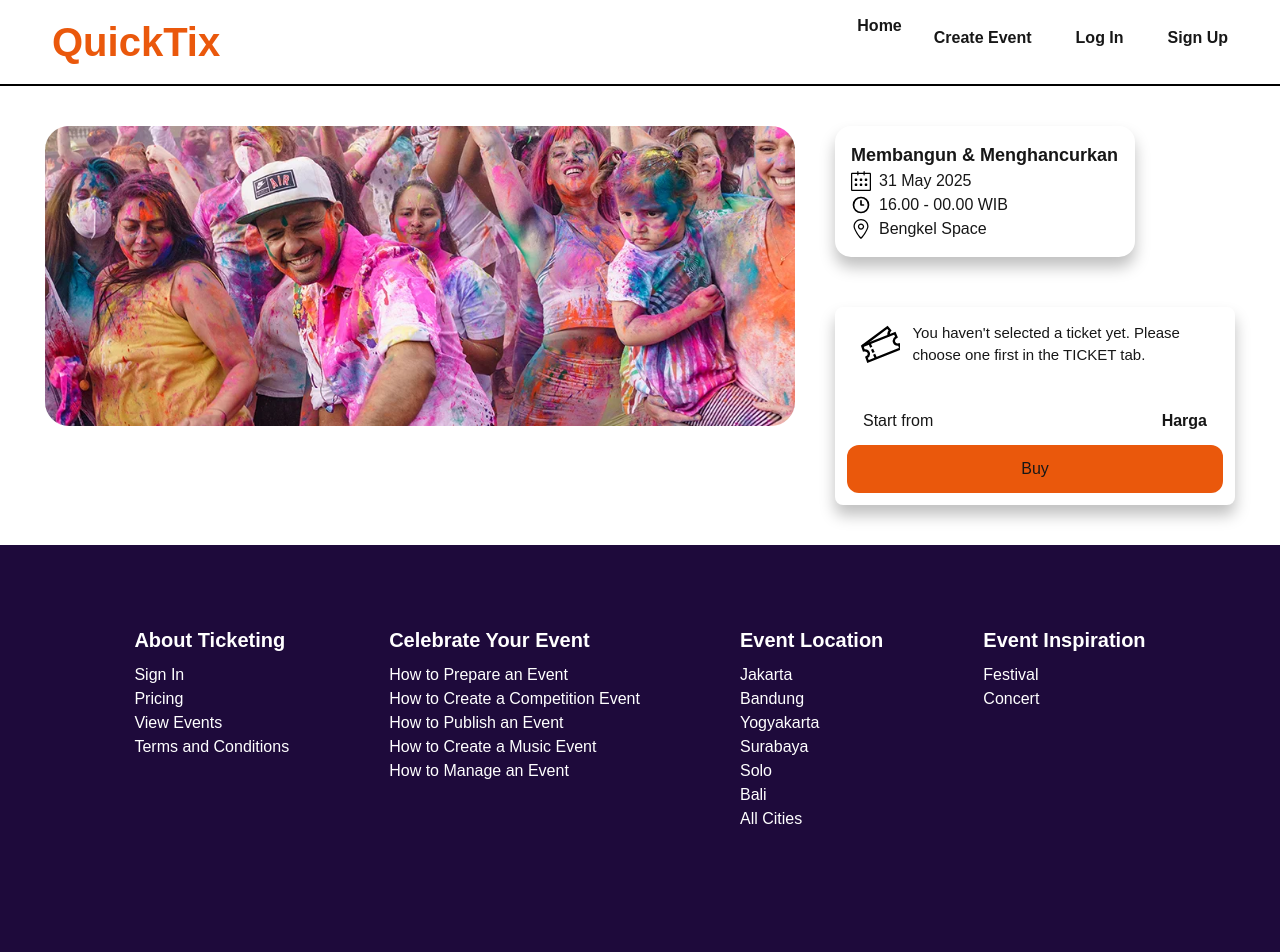
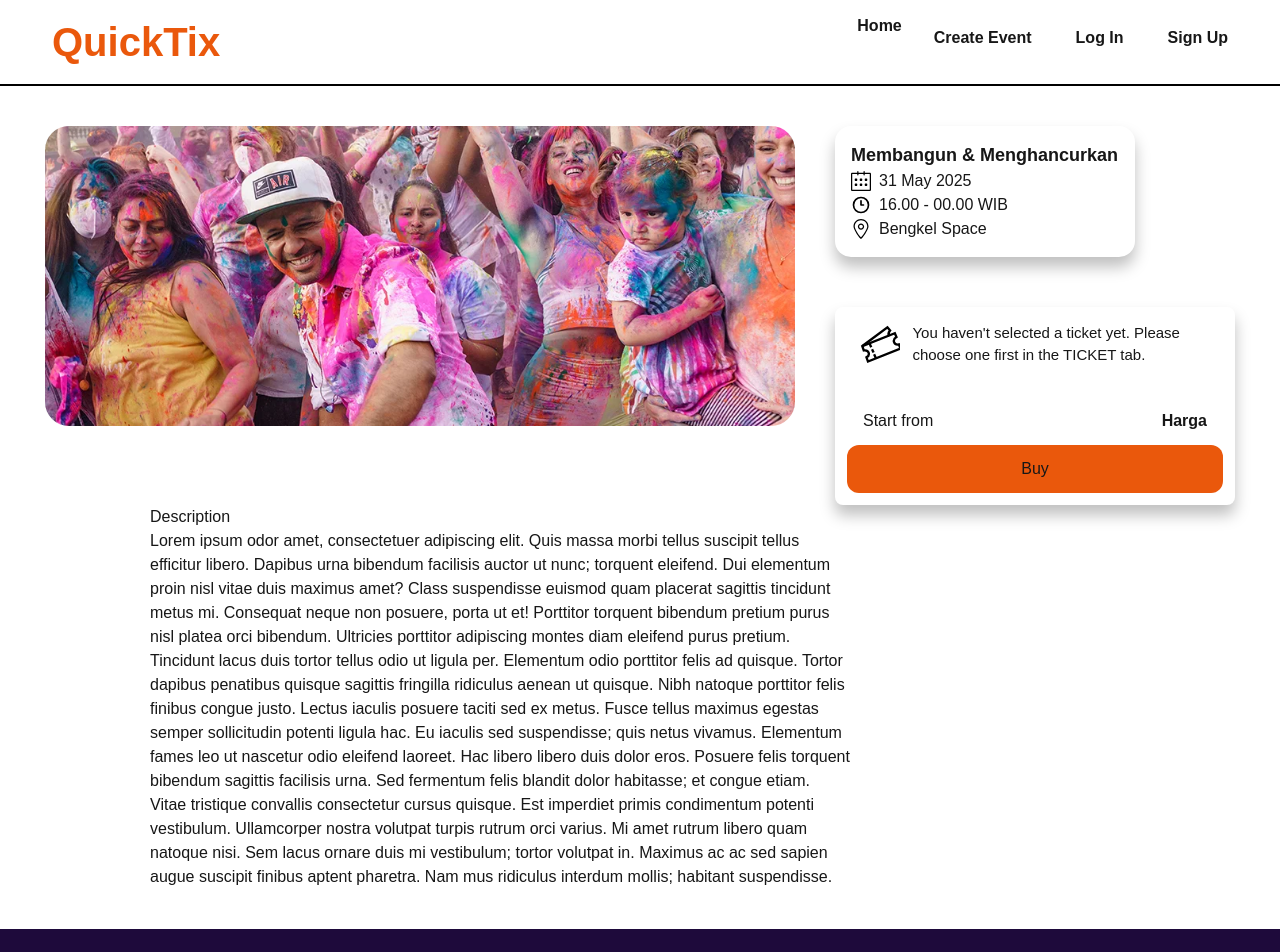
Before and after one commit to MrTV044/miniproject, a Next.js app in the folder web/: page /events/1 in a window 1280 px wide. Shown: the top 952 px of the page. Built offline with nearby package versions, Linux system fonts and the light colour scheme.

Commit message:
extend event detail

```diff
--- a/web/src/components/event-detail.tsx
+++ b/web/src/components/event-detail.tsx
@@ -63,11 +63,39 @@ export default function EventDetail() {
               <span className="font-black">Harga</span>
             </div>
 
-            <div className="flex justify-center py-3 mt-3 rounded-xl bg-orange-600">
+            <button className="flex justify-center py-3 mt-3 w-full rounded-xl bg-orange-600">
               Buy
-            </div>
+            </button>
           </div>
         </div>
+      </div>
+
+      <div className="ml-[150px]">
+        <h2>Description</h2>
+        <p className="w-[700px]">
+          Lorem ipsum odor amet, consectetuer adipiscing elit. Quis massa morbi
+          tellus suscipit tellus efficitur libero. Dapibus urna bibendum
+          facilisis auctor ut nunc; torquent eleifend. Dui elementum proin nisl
+          vitae duis maximus amet? Class suspendisse euismod quam placerat
+          sagittis tincidunt metus mi. Consequat neque non posuere, porta ut et!
+          Porttitor torquent bibendum pretium purus nisl platea orci bibendum.
+          Ultricies porttitor adipiscing montes diam eleifend purus pretium.
+          Tincidunt lacus duis tortor tellus odio ut ligula per. Elementum odio
+          porttitor felis ad quisque. Tortor dapibus penatibus quisque sagittis
+          fringilla ridiculus aenean ut quisque. Nibh natoque porttitor felis
+          finibus congue justo. Lectus iaculis posuere taciti sed ex metus.
+          Fusce tellus maximus egestas semper sollicitudin potenti ligula hac.
+          Eu iaculis sed suspendisse; quis netus vivamus. Elementum fames leo ut
+          nascetur odio eleifend laoreet. Hac libero libero duis dolor eros.
+          Posuere felis torquent bibendum sagittis facilisis urna. Sed fermentum
+          felis blandit dolor habitasse; et congue etiam. Vitae tristique
+          convallis consectetur cursus quisque. Est imperdiet primis condimentum
+          potenti vestibulum. Ullamcorper nostra volutpat turpis rutrum orci
+          varius. Mi amet rutrum libero quam natoque nisi. Sem lacus ornare duis
+          mi vestibulum; tortor volutpat in. Maximus ac ac sed sapien augue
+          suscipit finibus aptent pharetra. Nam mus ridiculus interdum mollis;
+          habitant suspendisse.
+        </p>
       </div>
     </section>
   );
```
